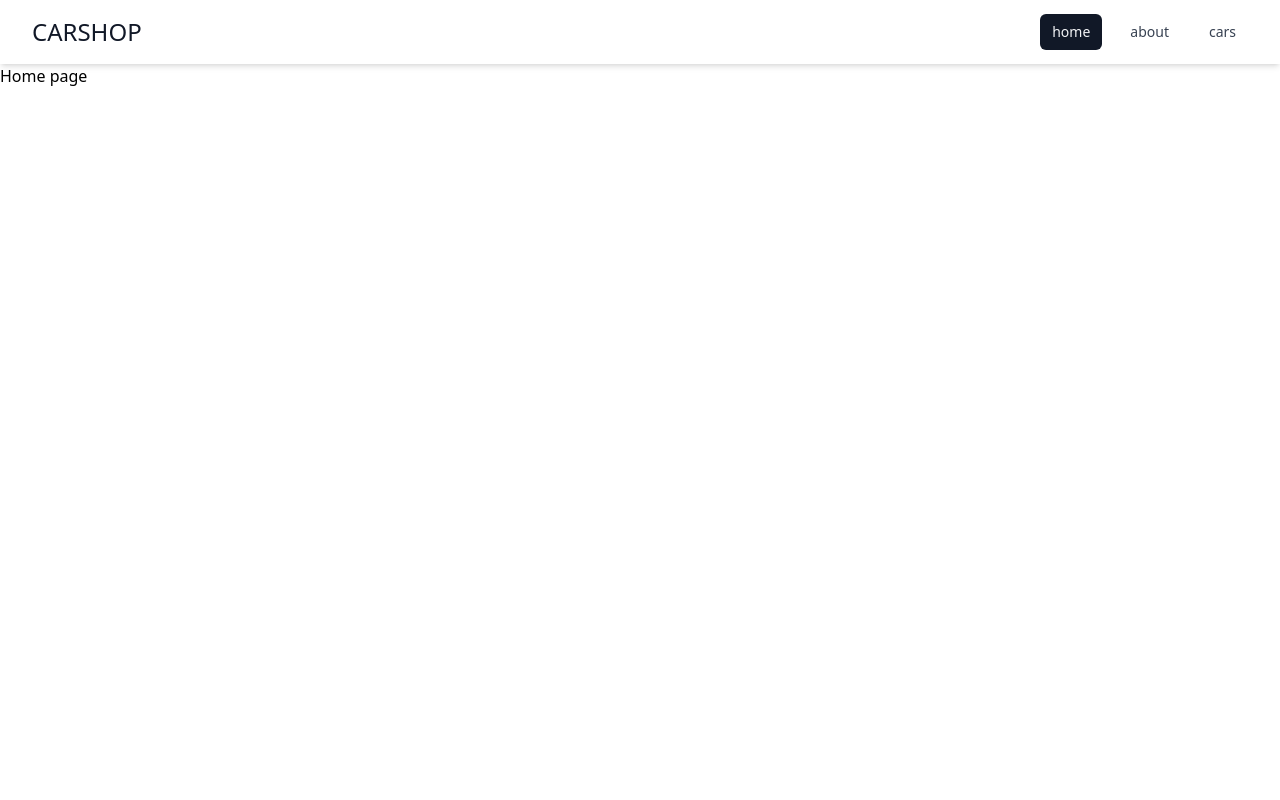
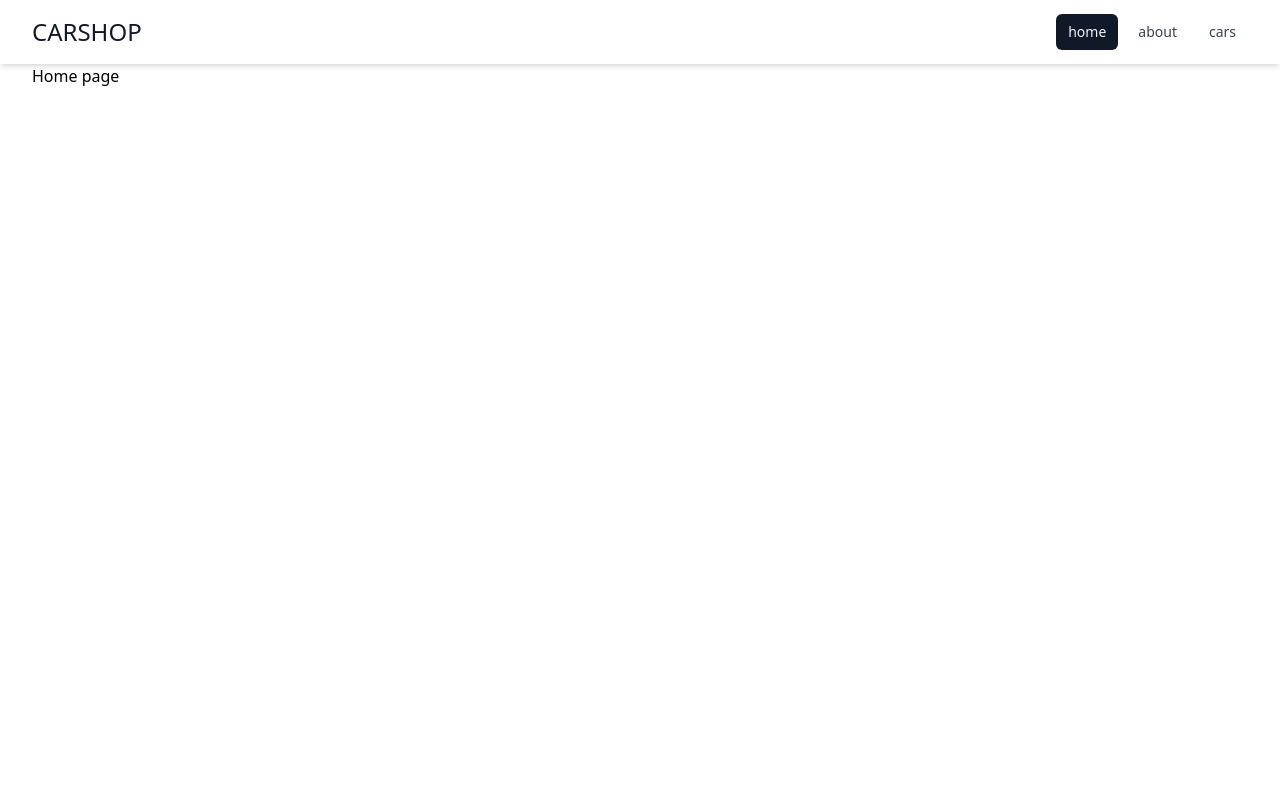
Before and after one commit to MartinIsProgramming/ha-front-final-project, a Next.js app: page / in a window 1280 px wide. Shown: the top 800 px of the page. Built offline with nearby package versions, Linux system fonts and the light colour scheme.

Commit message:
deletting unnecessary html markup from navigation and footer

```diff
--- a/components/Footer.js
+++ b/components/Footer.js
@@ -9,7 +9,7 @@ const navigation = [
 const Footer = () => {
   return (
     <footer className="bg-brand-dark">
-      <div className="flex flex-col items-center py-12 mx-auto space-y-4 max-w-7xl">
+      <div className="flex flex-col items-center max-w-6xl py-12 mx-auto space-y-4">
         <Link href="/">
           <a className="text-2xl text-gray-100">CARSHOP</a>
         </Link>
--- a/components/Navigation.js
+++ b/components/Navigation.js
@@ -15,23 +15,18 @@ const Navigation = () => {
       {({ open }) => (
         <>
           <div className="px-2 mx-auto max-w-7xl sm:px-6 lg:px-8">
-            <div className="relative flex items-center justify-between h-16">
-              <div className="flex items-center justify-start flex-1 sm:items-stretch sm:justify-between">
-                <div className="flex items-center flex-shrink-0">
+            <div className="flex items-center justify-between h-16">
               <Link href="/">
                 <a className="text-2xl text-brand-dark">CARSHOP</a>
               </Link>
-                </div>
-                <div className="hidden sm:block sm:ml-6">
-                  <div className="flex space-x-4">
+              <div className="hidden space-x-2 sm:flex">
                 {navigation.map(link => (
                   <CustomNavLink key={link.name} link={link} />
                 ))}
               </div>
-                </div>
-              </div>
-              <div className="flex items-center sm:hidden">
-                <Disclosure.Button className="inline-flex items-center justify-center p-2 rounded-md text-brand-dark">
+
+              <div className="sm:hidden">
+                <Disclosure.Button className="p-2 rounded-md focus:outline-none text-brand-dark">
                   <span className="sr-only">Open main menu</span>
                   {open ? (
                     <XIcon className="block w-6 h-6" aria-hidden="true" />
@@ -56,7 +51,7 @@ const Navigation = () => {
           >
             <Disclosure.Panel className="sm:hidden">
               {({ close }) => (
-                <div className="px-2 pt-2 pb-3 space-y-1">
+                <div className="px-2 py-2">
                   {navigation.map(link => (
                     <CustomNavLink
                       key={link.name}
--- a/components/shared/CustomNavLink.js
+++ b/components/shared/CustomNavLink.js
@@ -8,7 +8,9 @@ const CustomNavLink = ({ link, isMobile, close }) => {
     ? 'block px-3 py-2 rounded-md text-base font-medium'
     : 'px-3 py-2 rounded-md text-sm font-medium';
 
-  const className = isCurrent ? 'bg-brand-dark text-gray-100' : 'text-gray-700';
+  const className = isCurrent
+    ? 'bg-brand-dark text-gray-100'
+    : 'text-gray-700 hover:text-brand-dark';
 
   return (
     <Link href={link.href} key={link.name}>
--- a/pages/index.js
+++ b/pages/index.js
@@ -1,5 +1,9 @@
 const HomePage = () => {
-  return <div className="min-h-screen">Home page</div>;
+  return (
+    <div className="h-screen px-2 mx-auto max-w-7xl sm:px-6 lg:px-8">
+      Home page
+    </div>
+  );
 };
 
 export default HomePage;
```
Lines whose indentation alone changed are shown as unchanged.
